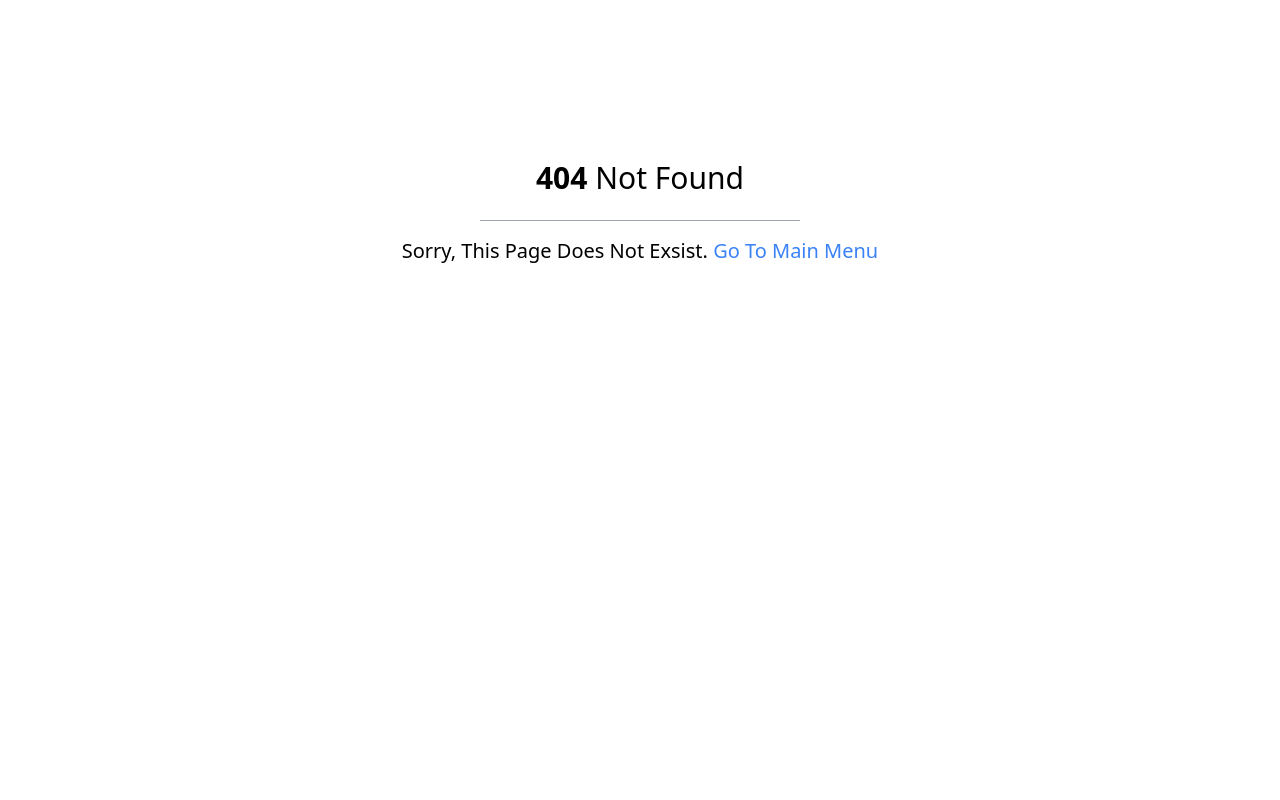
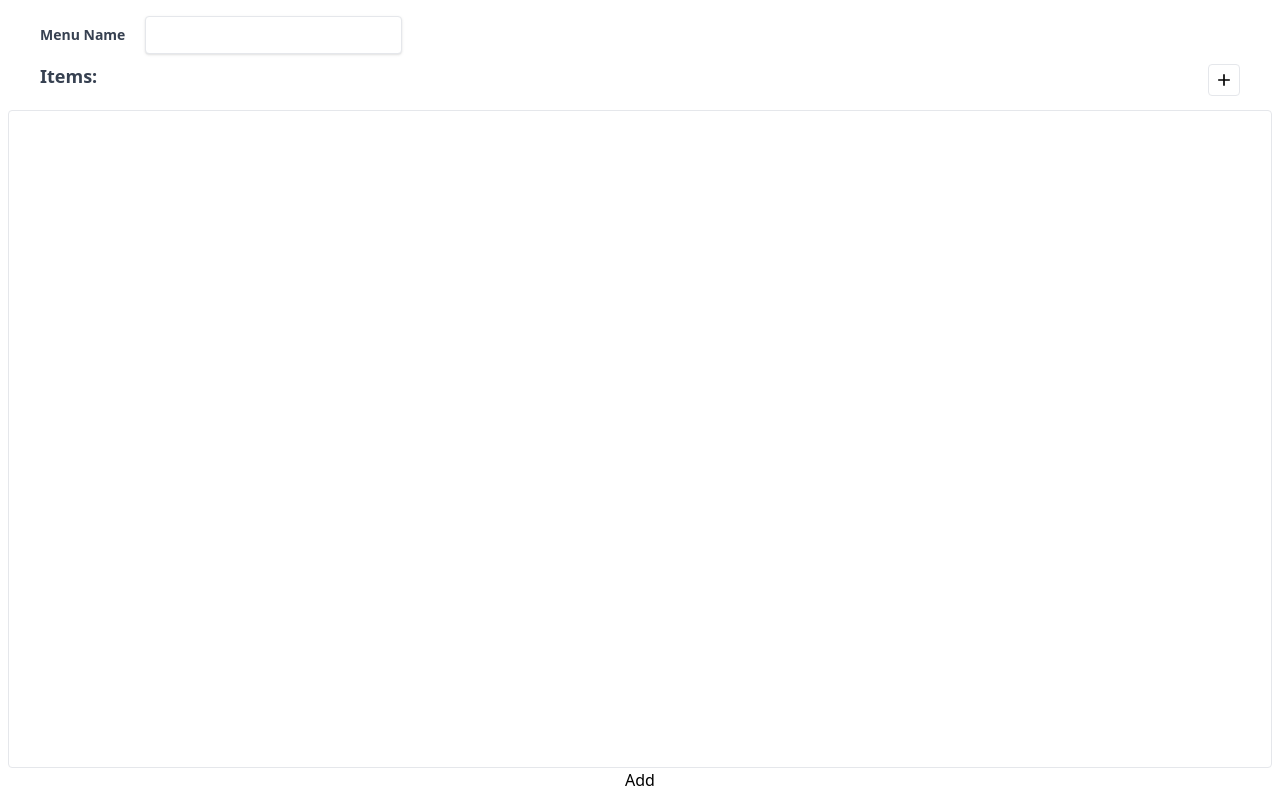
Before and after one commit to NaveWeksler/Menus, a Next.js app: page /addMenu in a window 1280 px wide. Before the commit this address had no page. Built offline with nearby package versions, Linux system fonts and the light colour scheme.

Commit message:
start design of add menu frontend

```diff
--- /dev/null
+++ b/components/EditMenuItem.jsx
@@ -0,0 +1,11 @@
+const EditMenuItem = () => {
+    return (
+        <div className='border rounded w-full py-5 flex items-center justify-between px-2'>
+            <input placeholder='name' type='text' />
+            <input placeholder='description' type='text' />
+            <input placeholder='image' type='file' />
+        </div>
+    );
+};
+
+export default EditMenuItem;
--- /dev/null
+++ b/pages/addMenu.jsx
@@ -0,0 +1,48 @@
+import { MdOutlineAdd } from 'react-icons/md';
+import { useState } from 'react';
+import EditMenuItem from 'components/EditMenuItem';
+
+const AddMenu = () => {
+    const [items, setItems] = useState([]);
+
+    const addItem = () => {
+        setItems([...items, <EditMenuItem key={items.length.toString()} />]);
+    };
+
+    return (
+        <form className='flex h-full p-2 flex-col'>
+            <div className='my-2 w-[50%] flex items-center mx-8'>
+                <label
+                    htmlFor='menuName'
+                    className='inline text-gray-700 text-sm font-bold mr-5'
+                >
+                    Menu Name
+                </label>
+                <input
+                    type='text'
+                    id='menuName'
+                    className='inline shadow border appearance-none rounded py-2 px-3 text-gray-700 leading-tight focus:outline-none focus:shadow-outline'
+                />
+            </div>
+
+            <div className='flex flex-col flex-1 w-full'>
+                <span className='mb-3 flex items-center justify-between mx-8'>
+                    <h1 className='inline block text-gray-700 text-lg font-bold mb-2'>
+                        Items:
+                    </h1>
+                    <button
+                        type='button'
+                        onClick={addItem}
+                        className='rounded border hover:bg-gray-200 w-8 h-8 box-border inline-block flex items-center justify-center'
+                    >
+                        <MdOutlineAdd color='black' size={20} />
+                    </button>
+                </span>
+                <div className='border w-full flex-1 rounded'>{items}</div>
+            </div>
+            <button type='submit'>Add</button>
+        </form>
+    );
+};
+
+export default AddMenu;
```
